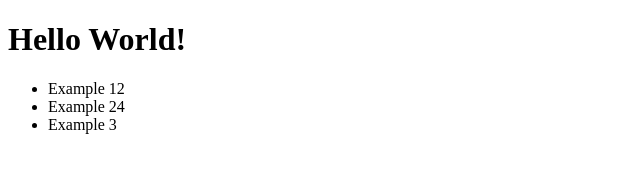
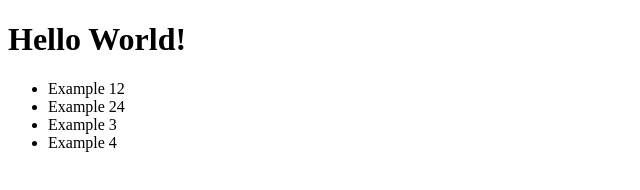
Before and after one commit to kevinkirstenigc/git-test, a plain HTML site: page index.html in a window 1280 px wide. Shown: the full height of the page, 0-640 px from the left. Drawn offline with Linux system fonts and the light colour scheme.

Commit message:
added example 4

```diff
--- a/index.html
+++ b/index.html
@@ -13,6 +13,7 @@
         <li>Example 12</li>
         <li>Example 24</li>
         <li>Example 3</li>
+        <li>Example 4</li>
     </ul>
 </body>
 </html>
```
